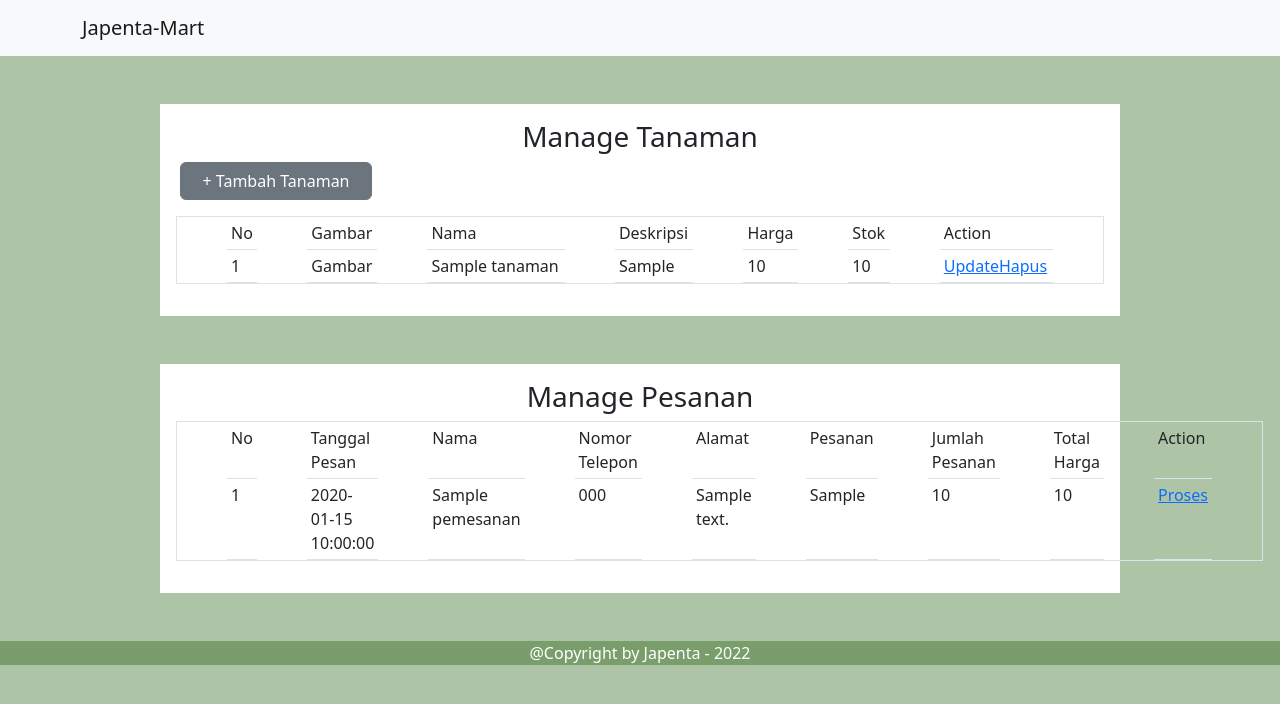
After one commit to eko-rahmat/web-japenta-mart, a PHP site: page /admin.php in a window 1280 px wide. The commit adds this page. Shown: the top 704 px of the page. Run offline with PHP 8.4, Linux system fonts and the light colour scheme; tables that the repository leaves empty or names only in its code hold one stand-in row (values such as "Sample post").

Commit message:
update php

```diff
--- /dev/null
+++ b/admin.php
@@ -0,0 +1,125 @@
+<?php
+    require 'connect.php';
+    $tanaman = mysqli_query($mysqli,"SELECT * FROM tanaman");
+    $pemesanan = mysqli_query($mysqli,"SELECT * FROM pemesanan");
+?>
+
+<!DOCTYPE html>
+<html lang="en">
+<head>
+    <meta charset="UTF-8">
+    <meta http-equiv="X-UA-Compatible" content="IE=edge">
+    <meta name="viewport" content="width=device-width, initial-scale=1.0">
+    <link rel="stylesheet" href="css/bootstrap.css">
+    <link rel="stylesheet" href="css/style.css">
+    <title>Admin</title>
+</head>
+<body>
+    <header>
+        <nav class="navbar bg-light">
+            <div class="container">
+              <a class="navbar-brand" href="#">Japenta-Mart</a>
+            </div>
+        </nav>
+    </header>
+
+    <section>
+        <div class="container w-75 p-3 mt-5 mb-5" style="background-color: white;">
+            <div class="row">
+                <div class="col text-center">
+                    <h3>Manage Tanaman</h3>
+                </div>
+            </div>
+
+            <div class="row">
+                <a href="tambah.php" class="btn btn-secondary mb-3 ms-3" style="width: 12rem;"> + Tambah Tanaman</a>
+            </div>
+
+            <div class="row">
+                <div class="col">
+                    <table class="border table table-sm">
+                        <tr>
+                            <td>No</td>
+                            <td>Gambar</td>
+                            <td>Nama</td>
+                            <td>Deskripsi</td>
+                            <td>Harga</td>
+                            <td>Stok</td>
+                            <td>Action</td>
+                        </tr>
+
+                        <?php
+                            $num = 1;
+                            while($data_tanam = mysqli_fetch_array($tanaman)){
+                                ?>
+                                    <tr>
+                                        <td><?=$num; ?></td>
+                                        <td><?="Gambar"; ?></td>
+                                        <td><?=$data_tanam['nama_tanaman']; ?></td>
+                                        <td><?=$data_tanam['deskripsi']; ?></td>
+                                        <td><?=$data_tanam['harga']; ?></td>
+                                        <td><?=$data_tanam['stok']; ?></td>
+                                        <td><a href="update.php?id=<?=$data_tanam['id']; ?>">Update</a><a href="hapus.php?id=<?=$data_tanam['id']; ?>">Hapus</a></td>
+                                    </tr>
+                                <?php
+                                $num++;
+                            }
+                        ?>
+                    </table>
+                </div>
+            </div>
+        </div>
+    </section>
+
+    <section>
+        <div class="container w-75 p-3 mt-5 mb-5" style="background-color: white;">
+            <div class="row">
+                <div class="col text-center">
+                    <h3>Manage Pesanan</h3>
+                </div>
+            </div>
+
+            <div class="row">
+                <div class="col">
+                    <table class="border table table-sm">
+                        <tr>
+                            <td>No</td>
+                            <td>Tanggal Pesan</td>
+                            <td>Nama</td>
+                            <td>Nomor Telepon</td>
+                            <td>Alamat</td>
+                            <td>Pesanan</td>
+                            <td>Jumlah Pesanan</td>
+                            <td>Total Harga</td>
+                            <td>Action</td>
+                        </tr>
+                        <?php
+                            $num = 1;
+                            while($data_pesan = mysqli_fetch_array($pemesanan)){
+                                ?>
+                                    <tr>
+                                        <td><?=$num; ?></td>
+                                        <td><?=$data_pesan['tanggal']; ?></td>
+                                        <td><?=$data_pesan['nama']; ?></td>
+                                        <td><?=$data_pesan['no_telpon']; ?></td>
+                                        <td><?=$data_pesan['alamat']; ?></td>
+                                        <td><?=$data_pesan['pesanan']; ?></td>
+                                        <td><?=$data_pesan['jumlah']; ?></td>
+                                        <td><?=$data_pesan['total']; ?></td>
+                                        <td><a href="update.php">Proses</a></td>
+                                    </tr>
+                                <?php
+                                $num++;
+                            }
+                        ?>
+                    </table>
+                </div>
+            </div>
+        </div>
+    </section>
+
+    <footer>
+        <p class="text-center">@Copyright by Japenta - 2022</p>
+    </footer>
+</body>
+</html>
--- a/connect.php
+++ b/connect.php
@@ -1,3 +1,8 @@
 <?php
+    $databaseHost = 'localhost';
+    $databaseName = 'pajenta_mart';
+    $databaseUsername = 'root';
+    $databasePassword = '';
 
+    $mysqli = mysqli_connect($databaseHost, $databaseUsername, $databasePassword, $databaseName);
 ?>
--- a/index.html
+++ b/index.php
@@ -109,7 +109,7 @@
               </div>
                 <div class="row">
                     <div class="col">
-                        <a class="btn btn-primary btn-lg text-center" href="produk.html" role="button">Lihat Selengkapnya</a>
+                        <a class="btn btn-primary btn-lg text-center" href="produk.php" role="button">Lihat Selengkapnya</a>
                     </div>
                 </div>
           </div>
--- a/invoice.html
+++ b/invoice.php
@@ -82,9 +82,7 @@
                         <h4>Cara Bayar</h4>
                         <p>Pembayaran dilakukan melalui transaksi ATM, ebanking, atau mbanking ke nomor rekening ini:</p>
                         <h4 class="text-center text-success">146 0802 2922</h4>
-                        <form class="text-center" action="https://wa.me/+6282253502695?text=How%20are%20you" method="get">
-                            <button class="btn btn-primary" type="submit">Kirim Invoice</button>
-                        </form>
+                        <button class="btn btn-primary" type="button"><a href="https://wa.me/+6282253502695?text=How%20are%20you">Kirim Invoice</a></button>
 
                     </div>
                 </div>
--- a/produk.html
+++ b/produk.php
@@ -49,7 +49,7 @@
                 <div class="row g-2">
                     <!-- Looping Content -->
                     <div class="col-sm-4 mb-3">
-                        <a href="detail.html" style="text-decoration: none;">
+                        <a href="detail.php" style="text-decoration: none;">
                             <div class="card">
                                 <img src="img/plant1.jpg" class="card-img-top" alt="plant1">
                                 <div class="card-body">
```
Also changed, not shown: admin.html (deleted, +0 -80 lines), hapus.php (added, +11 -0 lines), tambah.php (renamed from tambah.html, +28 -2 lines), update.php (renamed from update.html, +31 -5 lines), upload_img.php (added, +33 -0 lines), README.md (deleted), detail.php (renamed from detail.html), pesan.php (renamed from pesan.html).
